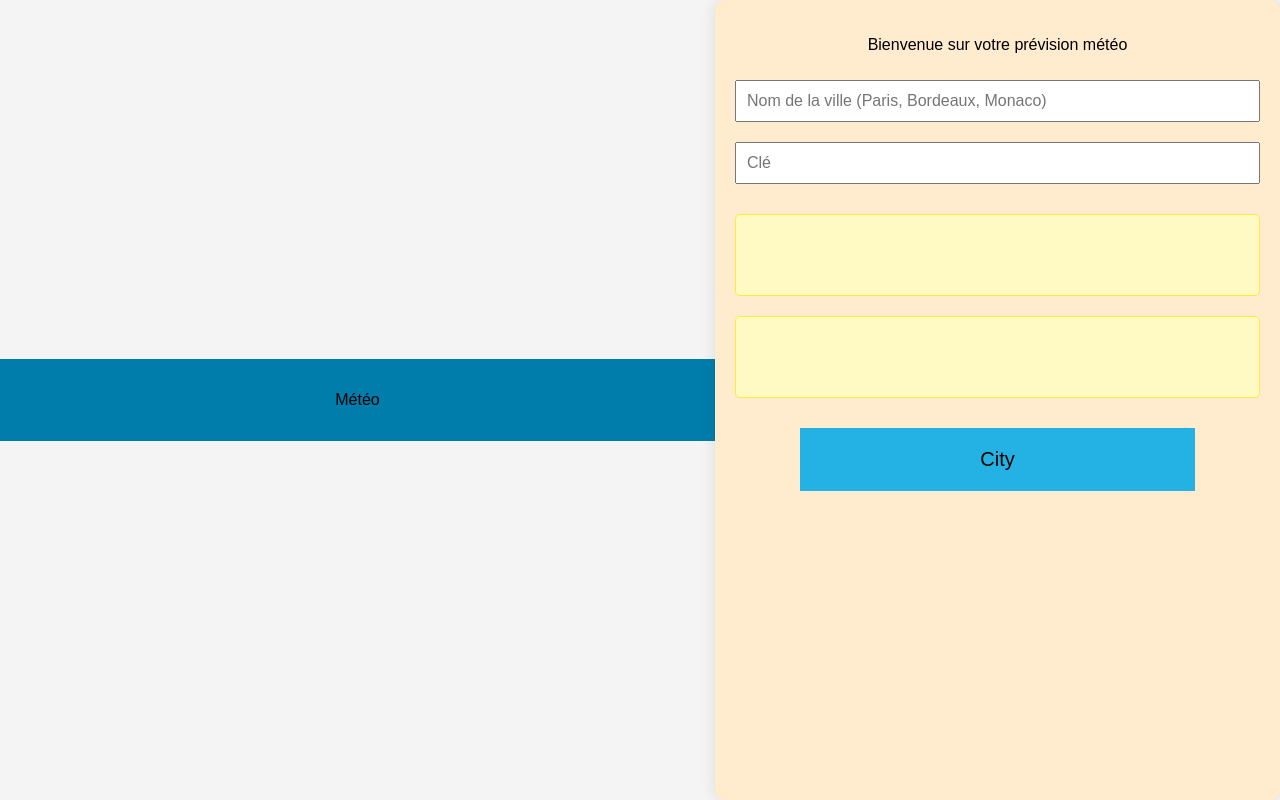
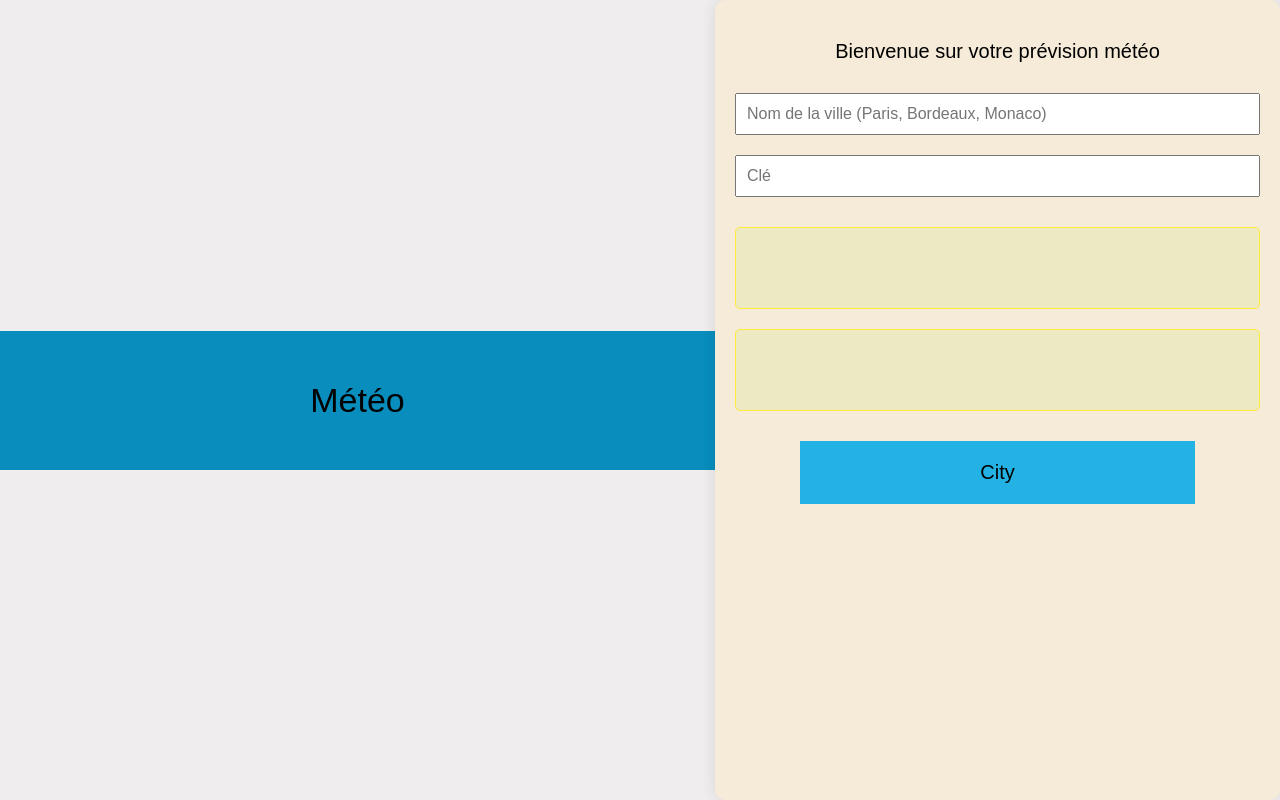
Before and after one commit to ThomasMerci/projet_web_api, a Flask app: page / in a window 1280 px wide. Run offline with Flask 3, Linux system fonts and the light colour scheme.

Commit message:
mise en forme

```diff
--- a/static/styles.css
+++ b/static/styles.css
@@ -5,11 +5,11 @@ body {
     display: flex;
     justify-content: center;
     align-items: center;
-    background-color: #f4f4f4;
+    background-color: #efeded;
 }
 
 #wrapper {
-    background-color: #ffebcd;
+    background-color: #f5ebd8;
     padding: 20px;
     border-radius: 10px;
     box-shadow: 0px 0px 15px rgba(0,0,0,0.1);
@@ -17,20 +17,20 @@ body {
     max-width: 600px;
     text-align: center;
     height: 100vh;
-    box-sizing: border-box;
-
-}
+    box-sizing: border-box; }
 
 #bar {
     text-align: center;
-    background-color: #017dab;
+    background-color: #088dbd;
     padding: 16px;
     width: 100%;
+    font-size: 34px;
 }
 
 #city, #reponse {
     text-align: center;
     margin: 10px 0;
+    font-size: 20px;
 }
 
 button {
@@ -53,7 +53,7 @@ button {
 #reponse, #reponse_data_ville {
     margin: 20px 0;
     padding: 15px;
-    background-color: #FFF9C4;
+    background-color: #ece9c3;
     border: 1px solid #FFEB3B;
     border-radius: 5px;
     min-height: 50px;
```
